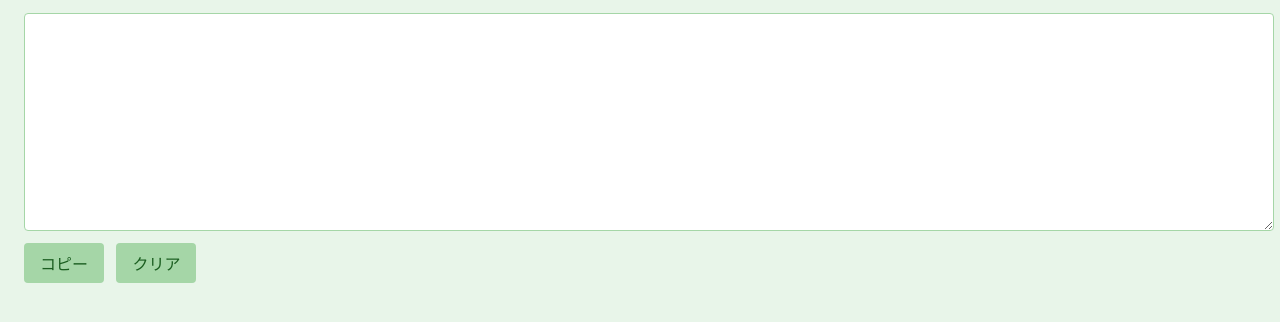
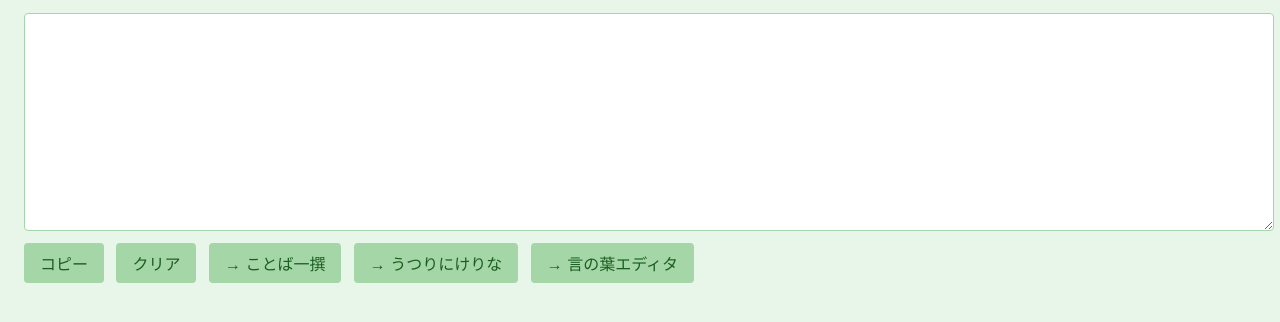
Before and after one commit to luciamcode/PSA_kotonoha, a plain HTML site: page index.html in a window 1280 px wide. Shown: the part 118-440 px from the top of the page. Drawn offline with Linux system fonts and the light colour scheme.

Commit message:
index.html の更新

```diff
--- a/index.html
+++ b/index.html
@@ -21,7 +21,18 @@
   <div class="buttons">
     <button id="copyBtn">コピー</button>
     <button id="clearBtn">クリア</button>
-  </div>
+
+
+  <!-- 追加：送信ボタン -->
+  <button onclick="sendTo('https://luciamcode.github.io/kotoba_issen/')">→ ことば一撰</button>
+  <button onclick="sendTo('https://luciamcode.github.io/hana_utsurini/')">→ うつりにけりな</button>
+  <button onclick="sendTo('https://luciamcode.github.io/kotonoha_editor/')">→ 言の葉エディタ</button>
+</div>
+
+
+
+
+
   <script>
     const memo = document.getElementById('memo');
     const copyBtn = document.getElementById('copyBtn');
```
